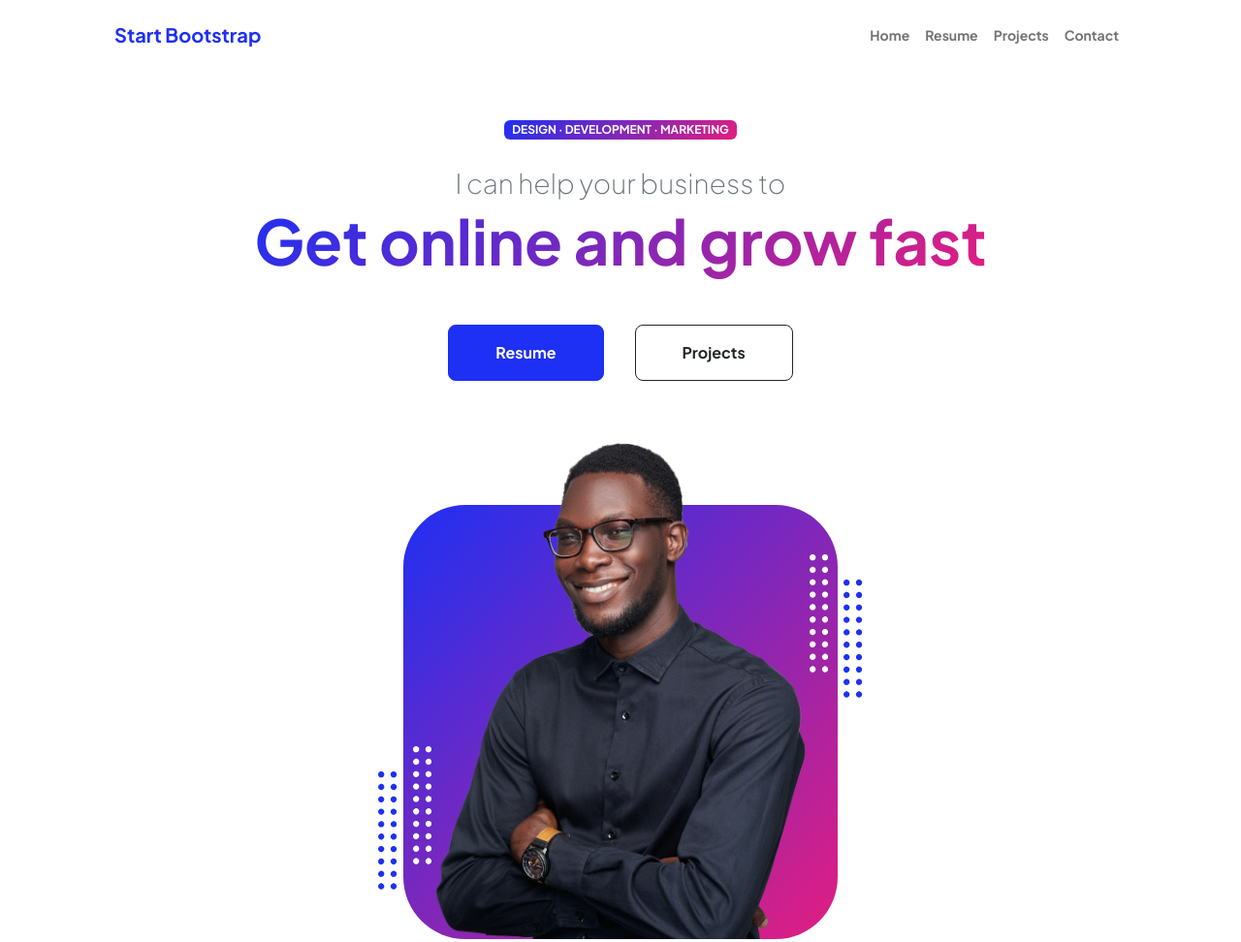
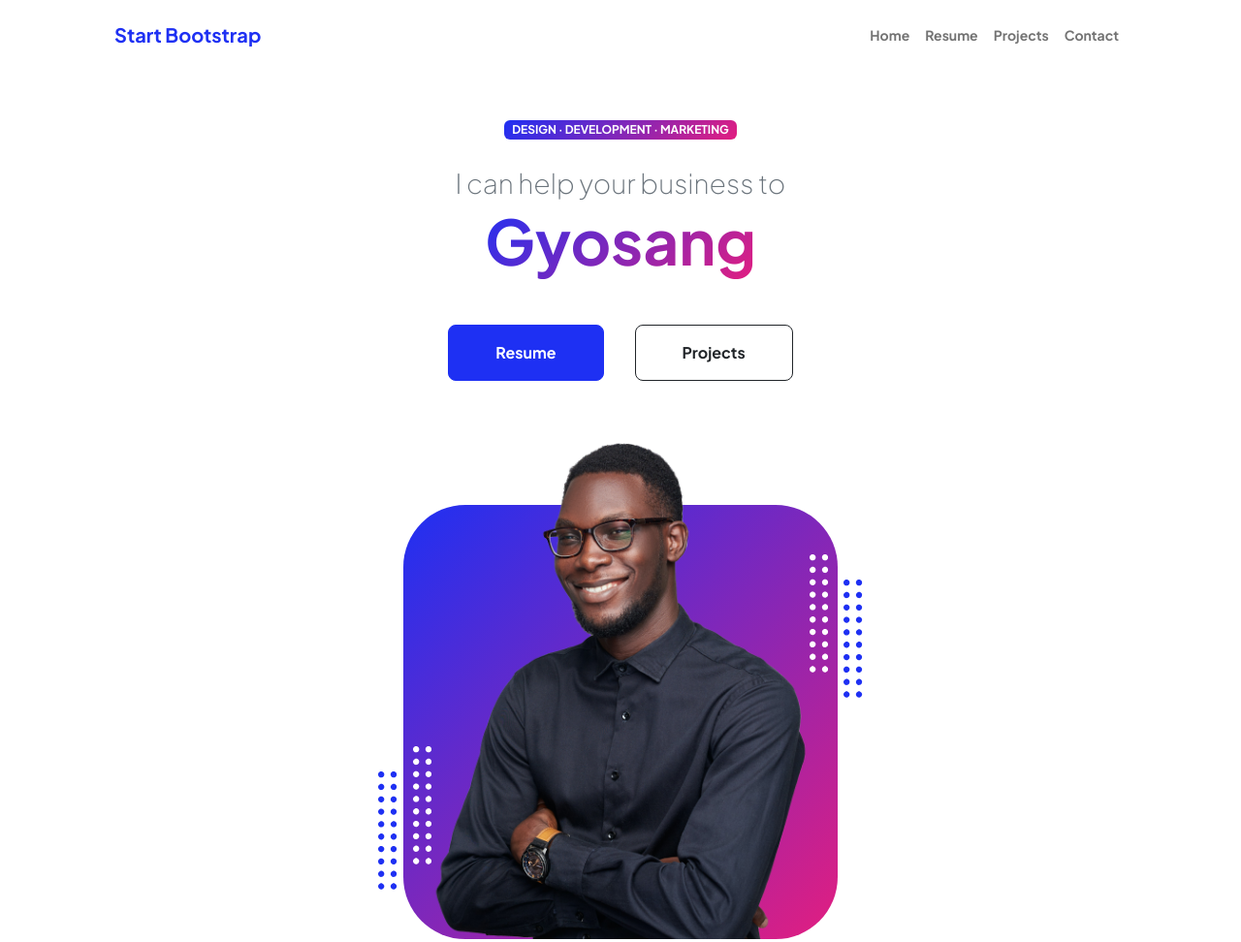
Before and after one commit to micenicen/micenicen.github.io, a plain HTML site: page index.html in a window 1280 px wide. Shown: the top 972 px of the page at 97% size. Drawn offline with nearby package versions, Linux system fonts and the light colour scheme.

Commit message:
name change

```diff
--- a/index.html
+++ b/index.html
@@ -43,7 +43,7 @@
                             <div class="text-center text-xxl-start">
                                 <div class="badge bg-gradient-primary-to-secondary text-white mb-4"><div class="text-uppercase">Design &middot; Development &middot; Marketing</div></div>
                                 <div class="fs-3 fw-light text-muted">I can help your business to</div>
-                                <h1 class="display-3 fw-bolder mb-5"><span class="text-gradient d-inline">Get online and grow fast</span></h1>
+                                <h1 class="display-3 fw-bolder mb-5"><span class="text-gradient d-inline">Gyosang</span></h1>
                                 <div class="d-grid gap-3 d-sm-flex justify-content-sm-center justify-content-xxl-start mb-3">
                                     <a class="btn btn-primary btn-lg px-5 py-3 me-sm-3 fs-6 fw-bolder" href="resume.html">Resume</a>
                                     <a class="btn btn-outline-dark btn-lg px-5 py-3 fs-6 fw-bolder" href="projects.html">Projects</a>
```
